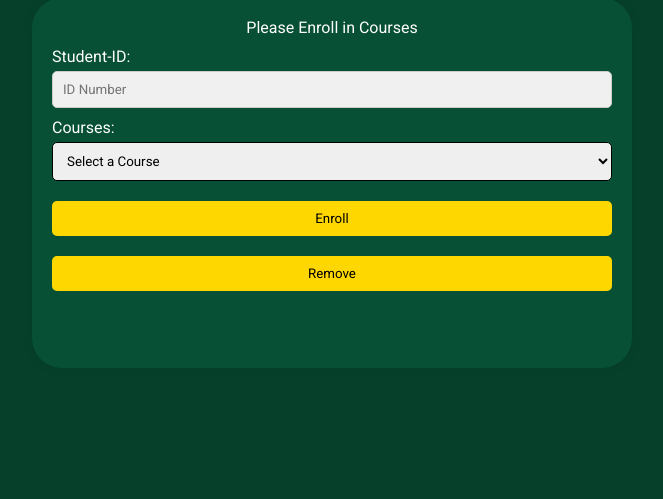
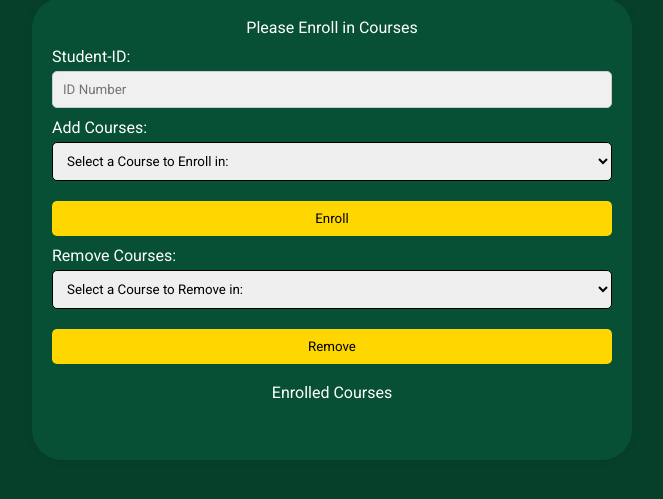
Before and after one commit to Tomomi-H011/SDEV_255_Final_Project_Group5, a website: page student.html in a window 1280 px wide. Shown: the part 99-598 px from the top of the page, without its empty margins (308-971 px from the left). Drawn offline with Linux system fonts and the light colour scheme; no server answers.

Commit message:
Committed Enrolling and Removing Courses

```diff
--- a/student.html
+++ b/student.html
@@ -46,18 +46,26 @@
       <label for="student-id">Student-ID: </label>
       <input type="text" id="student-id" placeholder="ID Number" required>
 
-      <!-- Courses -->
-      <label for="course-select">Courses: </label>
+      <!-- Enrolled Courses -->
+      <label for="course-select">Add Courses: </label>
       <select name="course-select" id="course-select" required>
-        <option value="" disabled selected>Select a Course</option>
+        <option value="" disabled selected>Select a Course to Enroll in: </option>
       </select>
 
       <!-- Enrollment Button -->
       <button type="button" id="enrollBtn">Enroll</button>
+
+      <!-- Remove Courses -->
+      <label for="course-select">Remove Courses: </label>
+      <select name="course-select" id="course-select" required>
+        <option value="" disabled selected>Select a Course to Remove in: </option>
+      </select>
+
+      <!--  Remove Button   -->
       <button type="button" id="removeBtn">Remove</button>
     </form>
     <br>
-
+    <p class="paragraph-header">Enrolled Courses</p>
     <br>
     <div id="enrolled-course-list"></div>
     <br>
```
